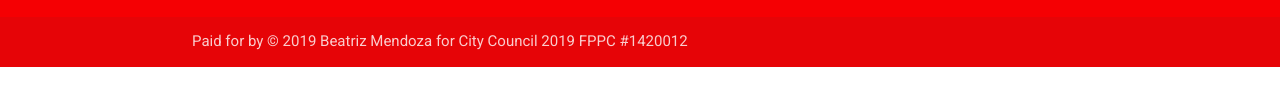
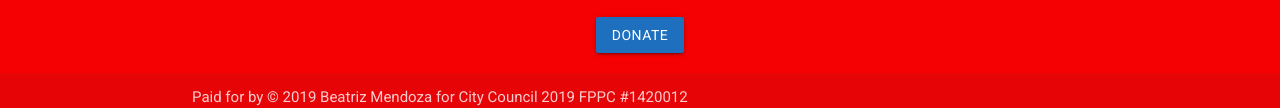
Before and after one commit to kenput3r/bea-gatsby, a Gatsby site: page / in a window 1280 px wide. Shown: the part 2104-2212 px from the top of the page. Before the commit the page ends 2171 px from the top, so only its background shows below. Built offline with nearby package versions, Linux system fonts and the light colour scheme; Gatsby itself is replaced by a stand-in of ours.

Commit message:
add donate button

```diff
--- a/src/components/footer.js
+++ b/src/components/footer.js
@@ -13,6 +13,11 @@ const Footer = () =>(
         <p>Join the winning team! Help me spread the word in Santa Ana that I am the best candidate to represent our residents. Email Thomas at thomaso.grimes@gmail.com or you can call me directly at (714) 866-8788.</p>
       </div>
     </div>
+    <div className="row">
+      <div className="col s12 center-align">
+        <a href="https://www.paypal.com/donate/?token=zUwk2mEI2eqaq2YXWOMiW6BB_Mh7rXLQ_svV7lCp9HUgXszCyMRwwCC-H14qg425rqMT-G&country.x=US&locale.x=US" className="btn" style={{backgroundColor: '#1e6fbe'}}>DONATE</a>
+      </div>
+    </div>
   </div>
   <div className="footer-copyright">
     <div className="container">
```
